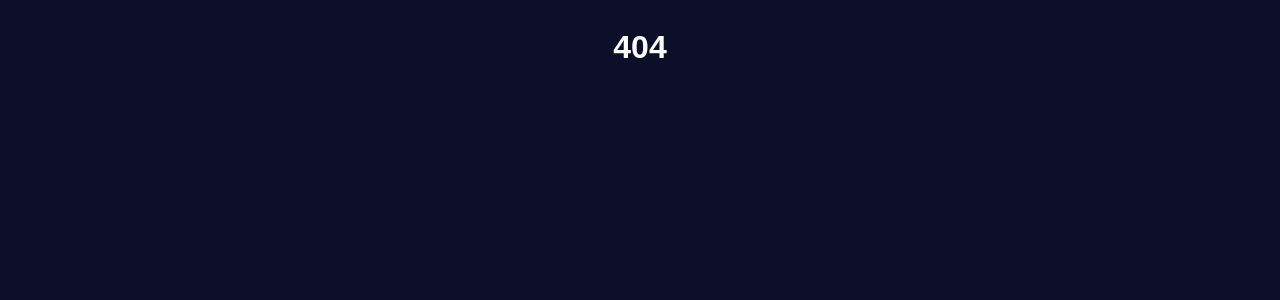
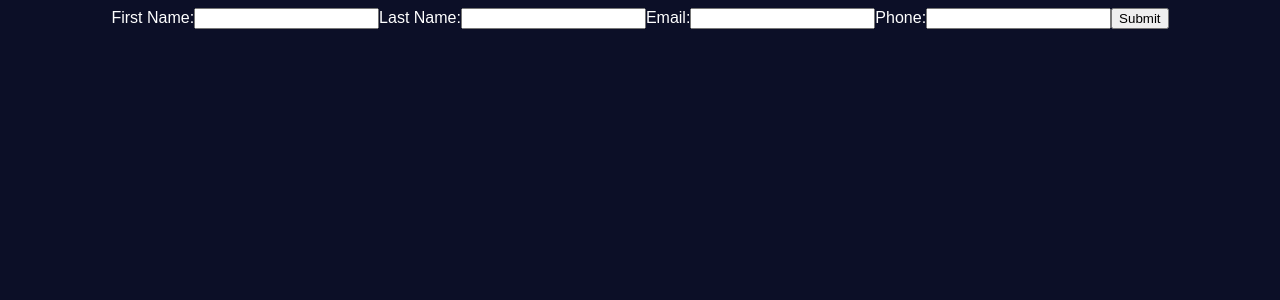
Before and after one commit to lavanyasoundar17/Chat-app, a React (Create React App) app in the folder chat-front-end/: page /new-user-form in a window 1280 px wide. Shown: the top 300 px of the page. Built offline with nearby package versions, Linux system fonts and the light colour scheme.

Commit message:
added new User form

```diff
--- a/chat-front-end/src/App.js
+++ b/chat-front-end/src/App.js
@@ -4,6 +4,7 @@ import {  Routes, Route  } from 'react-router-dom';
 import NoPage from './pages/No-page';
 import Home from './pages/Home';
 import NewUser from './pages/New-user';
+import NewUserForm from './pages/Form';
 import ExistingUser from './pages/Existing-user';
 
 function App() {
@@ -11,7 +12,8 @@ function App() {
     <>
       <Routes>
           <Route path="/" element={<Home />} />
-          <Route path="new-user" element={<NewUser />} />
+          <Route path="new-user" element={<NewUser/>} />
+          <Route path="/new-user-form" element={<NewUserForm />} />
           <Route path="existing-user" element={<ExistingUser />} />
           <Route path="*" element={<NoPage />} />
       </Routes>
--- /dev/null
+++ b/chat-front-end/src/pages/Form.js
@@ -0,0 +1,69 @@
+import { useState } from "react";
+function NewUserForm() {
+    const [formData, setFormData] = useState({
+      firstName: "",
+      lastName: "",
+      email: "",
+      phone: ""
+    });
+
+    const handleChange = (event) => {
+      const { name, value } = event.target;
+      setFormData((prevFormData) => ({
+        ...prevFormData,
+        [name]: value
+      }));
+    };
+
+    const handleSubmit = (event) => {
+      event.preventDefault();
+      alert(
+        `First Name: ${formData.firstName}, Last Name: ${formData.lastName}, Email: ${formData.email}, Phone: ${formData.phone}`
+      );
+    };
+
+    return (
+      <section>
+        <form onSubmit={handleSubmit}>
+          <label htmlFor="firstName">First Name:</label>
+          <input
+            type="text"
+            id="firstName"
+            name="firstName"
+            value={formData.firstName}
+            onChange={handleChange}
+          />
+
+          <label htmlFor="lastName">Last Name:</label>
+          <input
+            type="text"
+            id="lastName"
+            name="lastName"
+            value={formData.lastName}
+            onChange={handleChange}
+          />
+
+          <label htmlFor="email">Email:</label>
+          <input
+            type="text"
+            id="email"
+            name="email"
+            value={formData.email}
+            onChange={handleChange}
+          />
+
+          <label htmlFor="phone">Phone:</label>
+          <input
+            type="number"
+            id="phone"
+            name="phone"
+            value={formData.phone}
+            onChange={handleChange}
+          />
+
+          <button type="submit">Submit</button>
+        </form>
+      </section>
+    );
+  }
+  export default NewUserForm;
--- a/chat-front-end/src/pages/New-user.js
+++ b/chat-front-end/src/pages/New-user.js
@@ -1,6 +1,6 @@
 import { useNavigate } from 'react-router-dom';
 
-function NewUser(){
+ function NewUser(){
     const navigate = useNavigate();
     return (
     <section>
@@ -8,7 +8,14 @@ function NewUser(){
             <button className="btn-primary" onClick={() => navigate(-1)}>
             Go Back
             </button>
+            <button className="btn-primary" onClick={() => navigate('/new-user-form')}>
+            New User login
+            </button>
     </section>
 )
 }
+
+
+
+
 export default NewUser;
```
